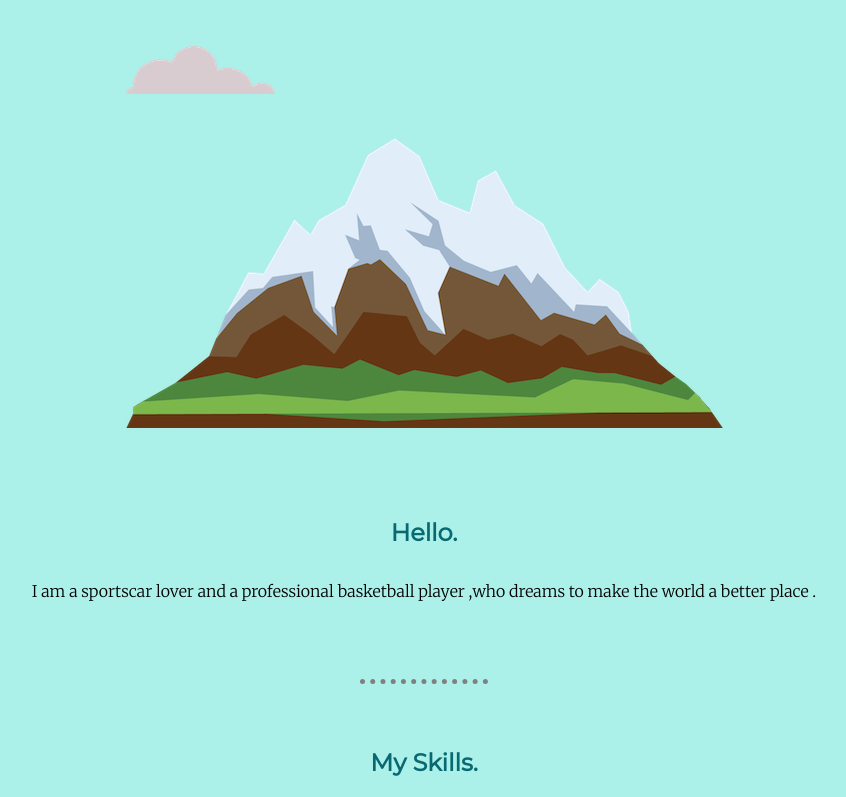
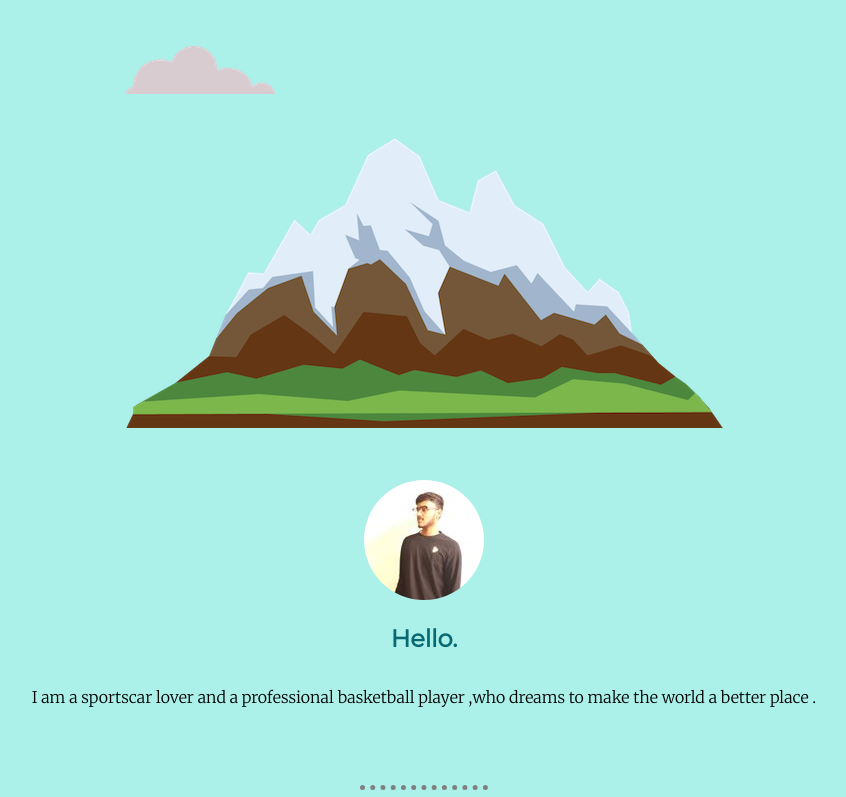
Before and after one commit to Daytuner/personal-profile, a plain HTML site: page index.html in a window 1280 px wide. Shown: the part 365-1162 px from the top of the page, without its empty margins (216-1062 px from the left). Drawn offline with Linux system fonts and the light colour scheme.

Commit message:
Add files via upload

```diff
--- a/index.html
+++ b/index.html
@@ -19,7 +19,7 @@
     <img class="mountain" src="mountain.png" alt="mountain">
     <div class="middle-container">
       <div class="profile">
-        <img src="" alt="">
+        <img src="circle-cropped.png" alt="profile pic">
         <h2>Hello.</h2>
         <p class="intro">I am a sportscar lover and a professional basketball player ,who dreams to make the world a better place .</p>
       </div>
```
